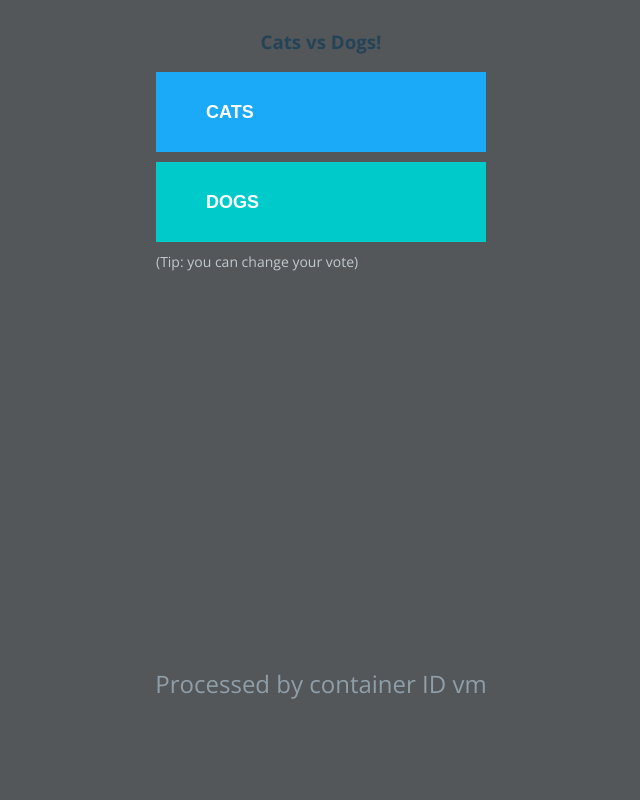
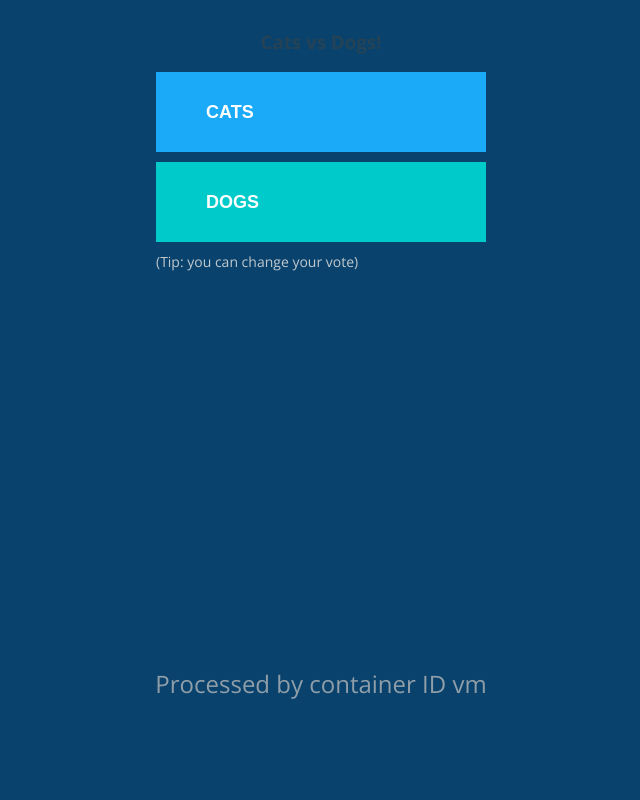
Before and after one commit to ahortalq/vote, a Flask app: page / in a window 1280 px wide. Shown: the whole page, without its empty margins (319-959 px from the left). Run offline with Flask 2, Linux system fonts and the light colour scheme; some libraries are stand-ins or nearby versions.

```diff
--- a/static/stylesheets/style.css
+++ b/static/stylesheets/style.css
@@ -6,7 +6,7 @@
 html,body{
   margin: 0;
   padding: 0;
-  background-color: #53575a;
+  background-color: #09426d;
   height: 100vh;
   font-family: 'Open Sans';
 }
```
